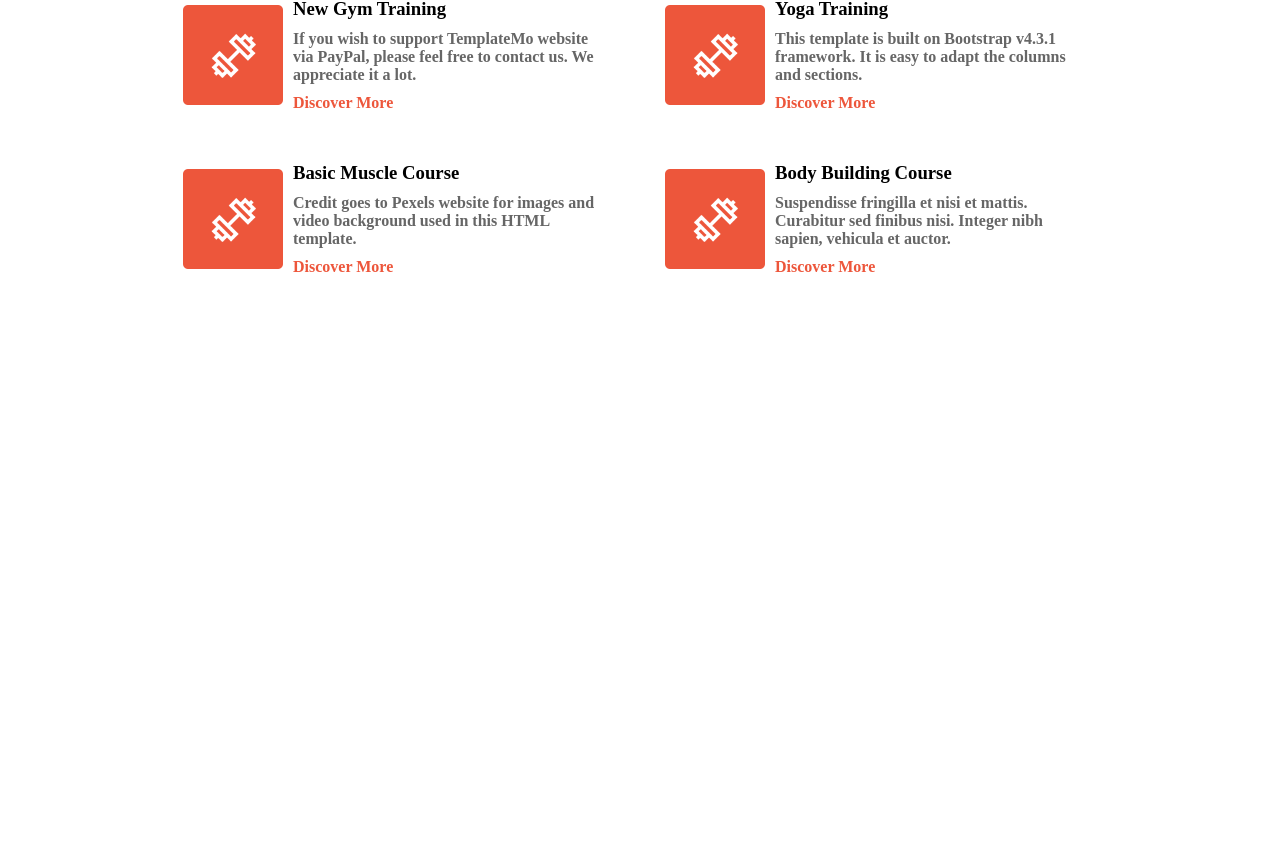
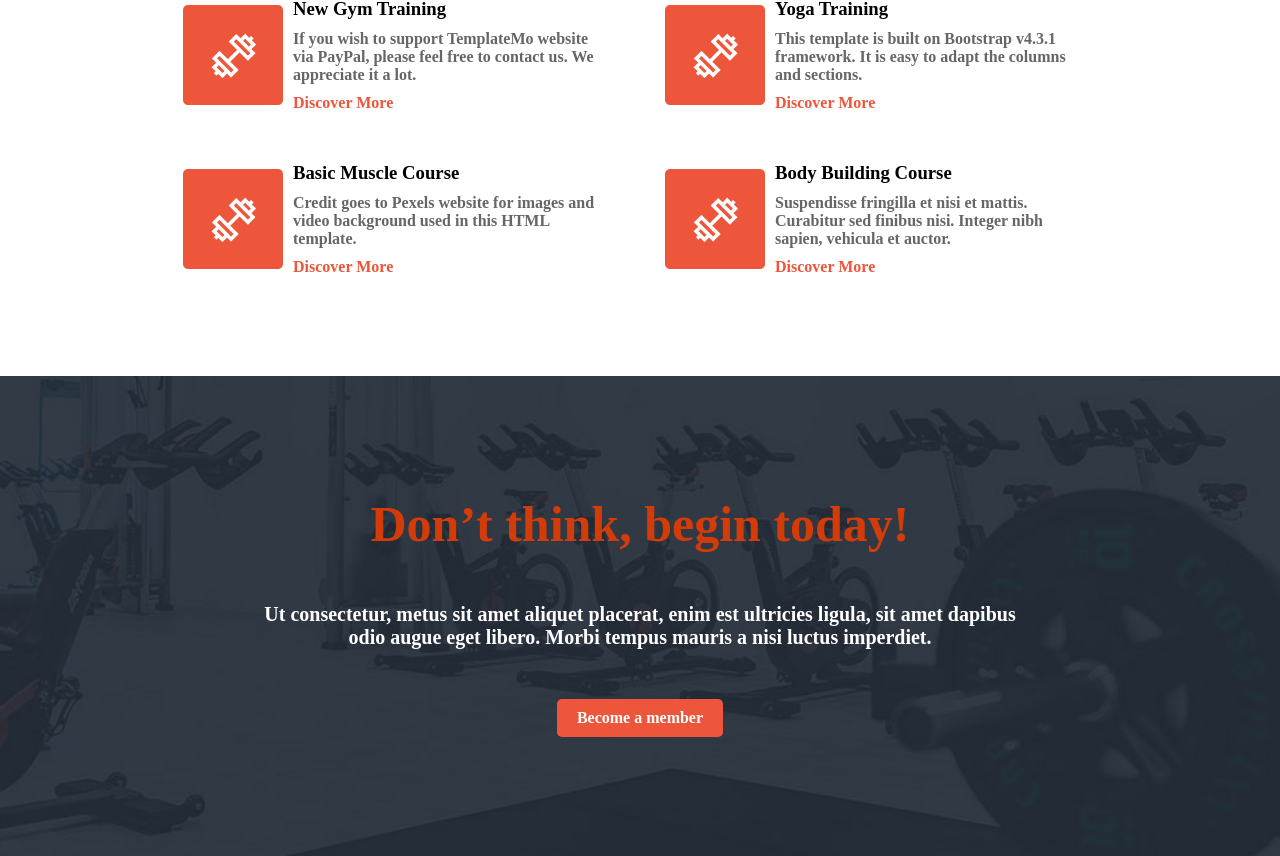
Before and after one commit to Abdo1454/training-studio, a React (Vite) app: page / in a window 1280 px wide. Shown: the part 1151-2007 px from the top of the page. Before the commit the page ends 1527 px from the top, so only its background shows below. Built offline with nearby package versions, Linux system fonts and the light colour scheme.

Commit message:
feat : improve about section

```diff
--- a/src/components/About/About.css
+++ b/src/components/About/About.css
@@ -37,3 +37,38 @@
     color: #ed563b;
     font-weight: 600;
 }
+.about-section{
+    background-image: url(../../assets/images/cta-bg.jpg);
+    background-size: cover;
+    background-position: center;
+    padding: 100px 0;
+    height: 60vh;
+    text-align: center;
+    display: flex;
+    flex-direction: column;
+    justify-content: center;
+    align-items: center;
+    gap: 30px;
+}
+.about-section h2{
+    color: rgb(211, 60, 9);
+    font-size: 50px;
+    font-weight: bold;
+    margin-bottom: 20px;
+}
+.about-section p{
+    color: #fff;
+    font-size: 20px;
+    font-weight: 600;
+    margin-bottom: 20px;
+    text-align: center;
+    width: 60%;
+}
+.about-section a{
+    text-decoration: none;
+    color: #fff;
+    font-weight: 600;
+    background-color: #ed563b;
+    padding: 10px 20px;
+    border-radius: 5px;
+}
--- a/src/components/About/About.tsx
+++ b/src/components/About/About.tsx
@@ -24,10 +24,10 @@ function About() {
           <div className="list">
             <img src={featureAbout} alt="Feature" />
             <div className="info-list">
-              <h3>
-Advanced Muscle Course</h3>
+              <h3>Advanced Muscle Course</h3>
               <p>
-        You may want to browse through Digital Marketing or Corporate HTML CSS templates on our website.
+                You may want to browse through Digital Marketing or Corporate
+                HTML CSS templates on our website.
               </p>
               <a href="#">Discover More</a>
             </div>
@@ -35,11 +35,10 @@ Advanced Muscle Course</h3>
           <div className="list">
             <img src={featureAbout} alt="Feature" />
             <div className="info-list">
-              <h3>
-
-New Gym Training</h3>
+              <h3>New Gym Training</h3>
               <p>
-              If you wish to support TemplateMo website via PayPal, please feel free to contact us. We appreciate it a lot.
+                If you wish to support TemplateMo website via PayPal, please
+                feel free to contact us. We appreciate it a lot.
               </p>
               <a href="#">Discover More</a>
             </div>
@@ -49,7 +48,8 @@ New Gym Training</h3>
             <div className="info-list">
               <h3>Yoga Training</h3>
               <p>
-        This template is built on Bootstrap v4.3.1 framework. It is easy to adapt the columns and sections.
+                This template is built on Bootstrap v4.3.1 framework. It is easy
+                to adapt the columns and sections.
               </p>
               <a href="#">Discover More</a>
             </div>
@@ -57,11 +57,10 @@ New Gym Training</h3>
           <div className="list">
             <img src={featureAbout} alt="Feature" />
             <div className="info-list">
-              <h3>
-
-Basic Muscle Course</h3>
+              <h3>Basic Muscle Course</h3>
               <p>
-             Credit goes to Pexels website for images and video background used in this HTML template.
+                Credit goes to Pexels website for images and video background
+                used in this HTML template.
               </p>
               <a href="#">Discover More</a>
             </div>
@@ -71,13 +70,22 @@ Basic Muscle Course</h3>
             <div className="info-list">
               <h3>Body Building Course</h3>
               <p>
-              Suspendisse fringilla et nisi et mattis. Curabitur sed finibus nisi. Integer nibh sapien, vehicula et auctor.
+                Suspendisse fringilla et nisi et mattis. Curabitur sed finibus
+                nisi. Integer nibh sapien, vehicula et auctor.
               </p>
               <a href="#">Discover More</a>
             </div>
           </div>
-
         </div>
+      </div>
+      <div className="about-section">
+        <h2>Don’t think, begin today!</h2>
+        <p>
+          Ut consectetur, metus sit amet aliquet placerat, enim est ultricies
+          ligula, sit amet dapibus odio augue eget libero. Morbi tempus mauris a
+          nisi luctus imperdiet.
+        </p>
+        <a href="#">Become a member</a>
       </div>
     </div>
   );
```
